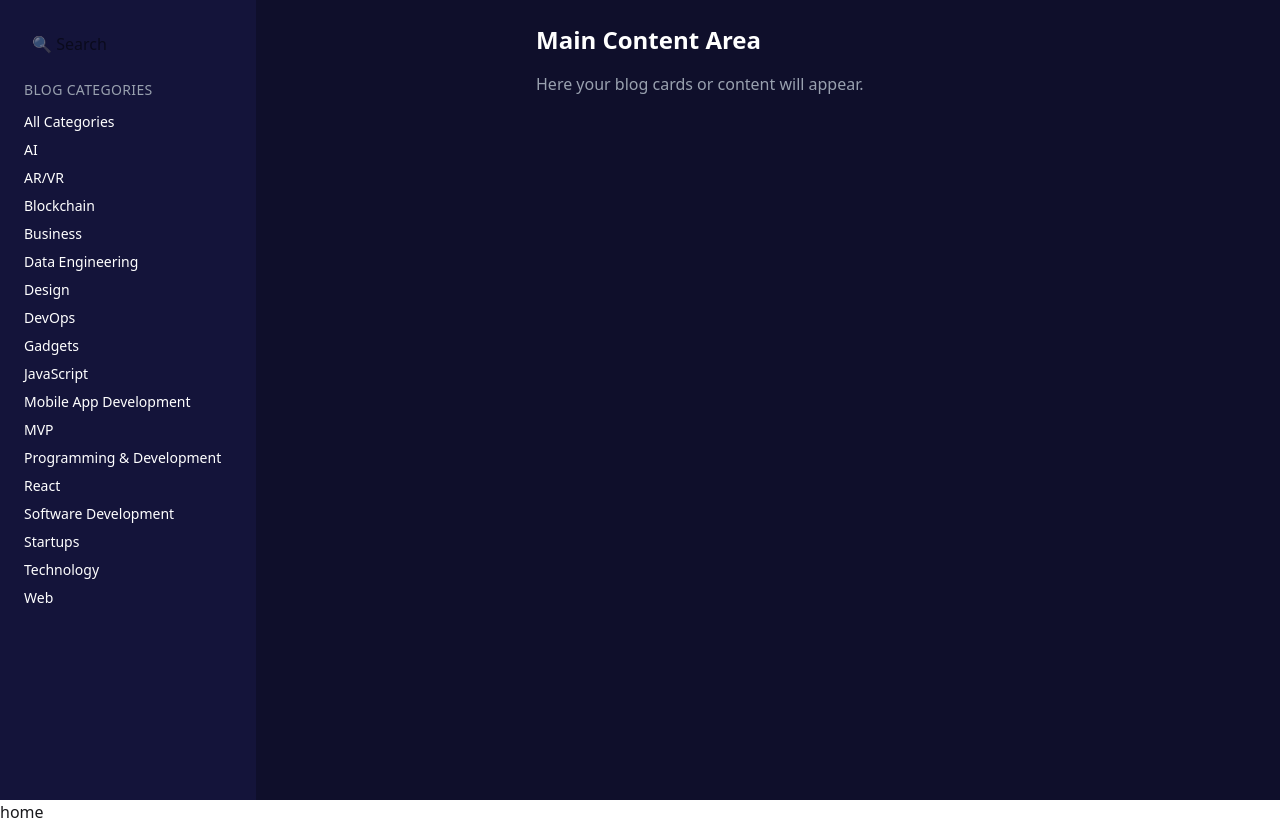
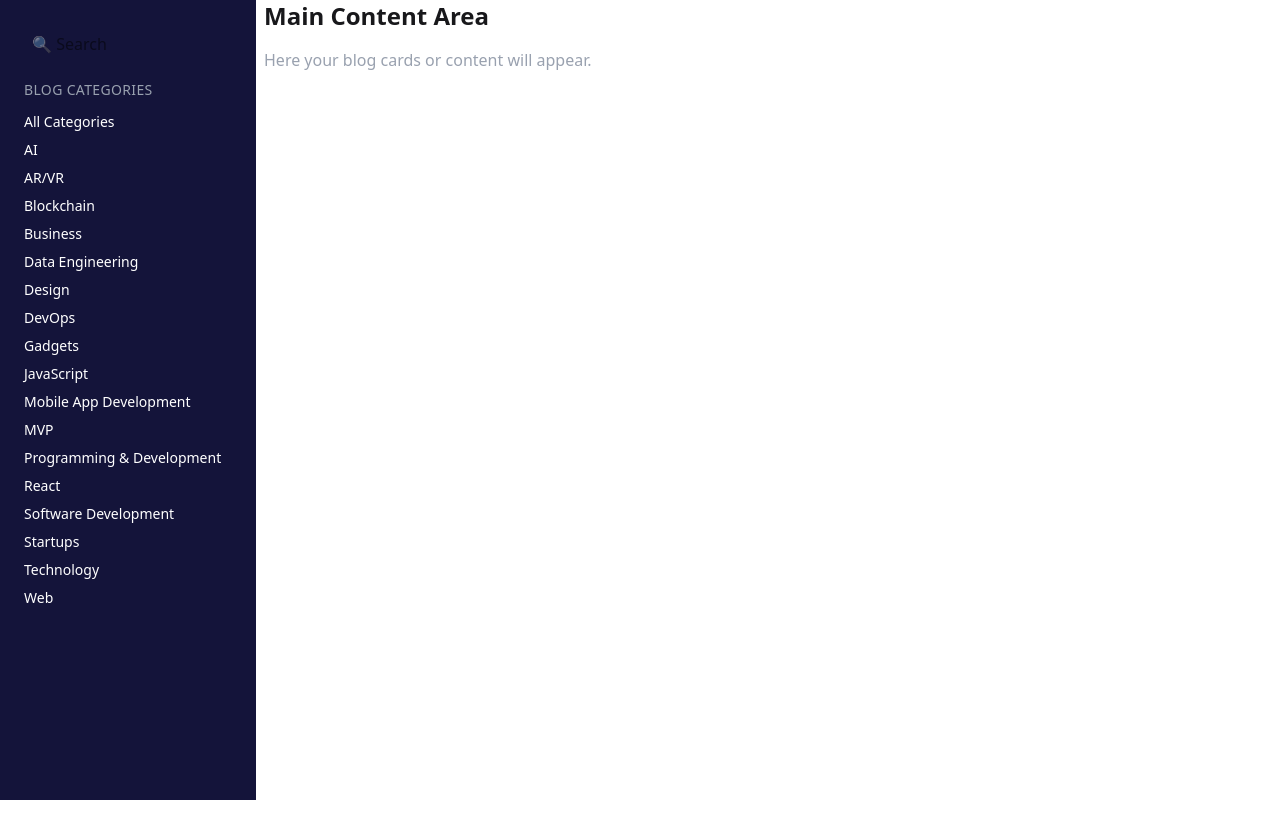
Before and after one commit to tanvirabsur/blog-web-client, a React (Vite) app: page / in a window 1280 px wide. After the commit the page ends 800 px from the top, so only its background shows below. Built offline with nearby package versions, Linux system fonts and the light colour scheme.

Commit message:
fixed the sidebar

```diff
--- a/src/App.jsx
+++ b/src/App.jsx
@@ -1,13 +1,18 @@
 import { Outlet } from 'react-router'
 import Sidebar from './components/Sidebar'
+import Aside from './components/Aside'
 
 function App() {
 
 
   return (
     <>
-    <Sidebar/>
-      <Outlet/>
+      <div className='flex flex-col lg:flex-row gap-2'>
+        <Aside />
+        <div>
+          <Outlet />
+        </div>
+      </div>
     </>
   )
 }
--- /dev/null
+++ b/src/components/Aside.jsx
@@ -0,0 +1,48 @@
+import React, { useState } from 'react';
+import { Menu, X } from 'lucide-react';
+const categories = [
+    'All Categories', 'AI', 'AR/VR', 'Blockchain', 'Business', 'Data Engineering', 'Design', 'DevOps', 'Gadgets', 'JavaScript', 'Mobile App Development', 'MVP', 'Programming & Development', 'React', 'Software Development', 'Startups', 'Technology', 'Web'
+];
+
+const Aside = () => {
+    const [isOpen, setIsOpen] = useState(false);
+    return (
+        <>
+            <div className="flex md:hidden items-center justify-between border-b border-gray-800">
+                <h1 className="text-lg font-semibold">Resources and insights</h1>
+                <button onClick={() => setIsOpen(!isOpen)} className=" focus:outline-none">
+                    {isOpen ? <X size={24} /> : <Menu size={24} />}
+                </button>
+            </div>
+            <aside
+                className={`fixed md:static top-0 left-0 z-20 w-64 bg-[#14143a] transform ${isOpen ? 'translate-x-0' : '-translate-x-full'
+                    } md:translate-x-0 transition-transform duration-300 ease-in-out h-full md:h-auto md:min-h-screen p-6`}
+            >
+                <input
+                    type="text"
+                    placeholder="🔍 Search"
+                    className="w-full p-2 rounded-lg text-black mb-4"
+                />
+
+                <h2 className="text-sm uppercase tracking-wide text-gray-400 mb-3">Blog Categories</h2>
+                <ul className="space-y-2">
+                    {categories.map((category, index) => (
+                        <li
+                            key={index}
+                            className="cursor-pointer text-white hover:text-blue-400 transition-colors text-sm"
+                        >
+                            {category}
+                        </li>
+                    ))}
+                </ul>
+                {isOpen && (
+                    <div
+                        onClick={() => setIsOpen(false)}
+                        className="fixed inset-0 bg-black opacity-40 md:hidden"
+                    ></div>
+                )}
+            </aside></>
+    );
+};
+
+export default Aside;
--- a/src/components/Sidebar.jsx
+++ b/src/components/Sidebar.jsx
@@ -52,10 +52,7 @@ const Sidebar = () => {
       )}
 
       {/* Main Content Placeholder */}
-      <main className="flex-1 p-6 md:ml-64">
-        <h2 className="text-2xl font-semibold mb-4">Main Content Area</h2>
-        <p className="text-gray-400">Here your blog cards or content will appear.</p>
-      </main>
+
     </div>
   );
 };
--- a/src/pages/Home.jsx
+++ b/src/pages/Home.jsx
@@ -2,9 +2,13 @@ import React from 'react';
 
 const Home = () => {
     return (
-        <div>
-            home
-        </div>
+
+            <main className="flex-1">
+                <h2 className="text-2xl font-semibold mb-4">Main Content Area</h2>
+                <p className="text-gray-400">Here your blog cards or content will appear.</p>
+            </main>
+
+
     );
 };
 
--- a/src/pages/Layout.jsx
+++ b/src/pages/Layout.jsx
@@ -1,10 +1,9 @@
 import React from 'react';
+import Aside from '../components/Aside';
 
 const Layout = () => {
     return (
-        <div>
-
-        </div>
+       <></>
     );
 };
 
```
